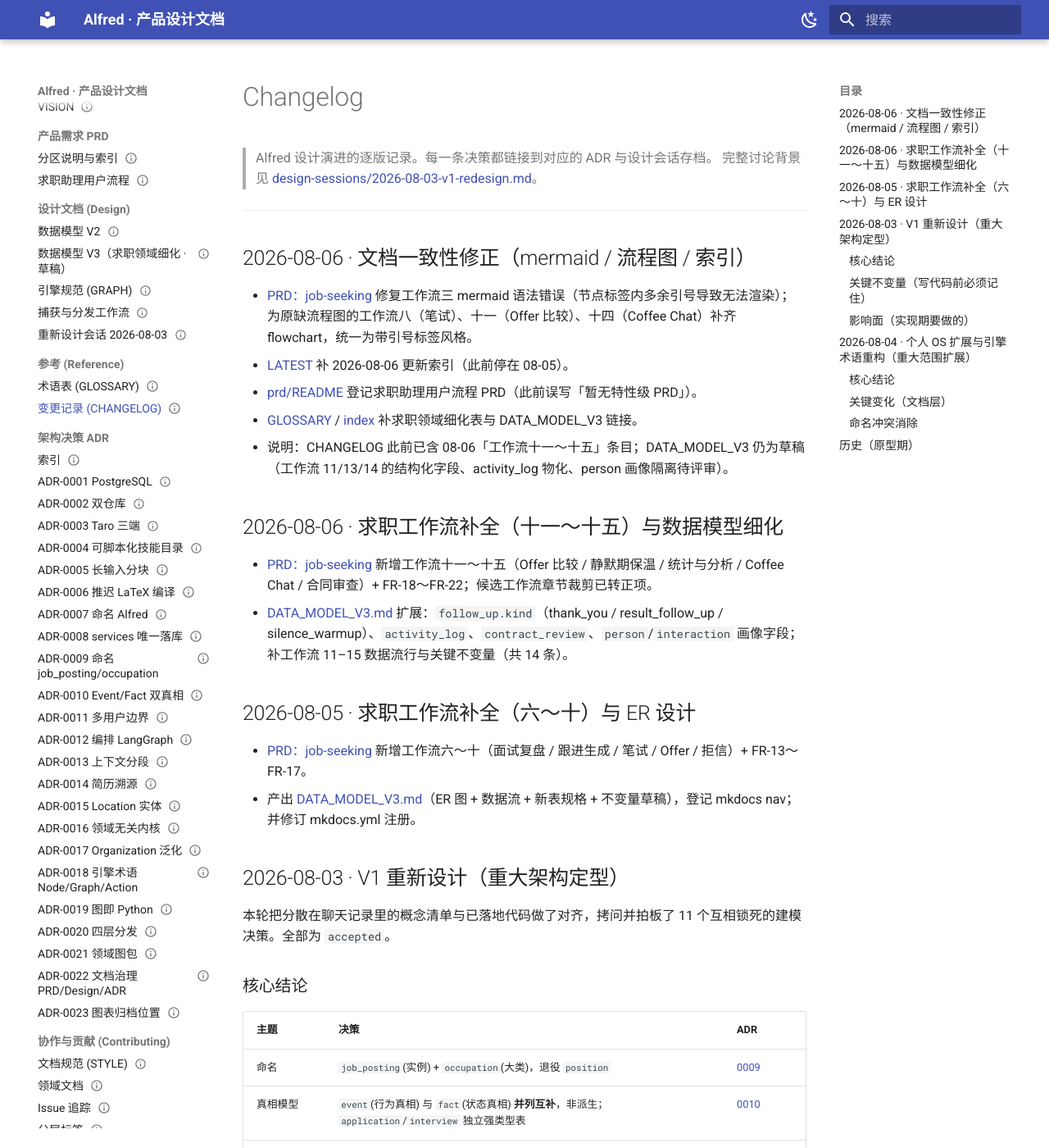
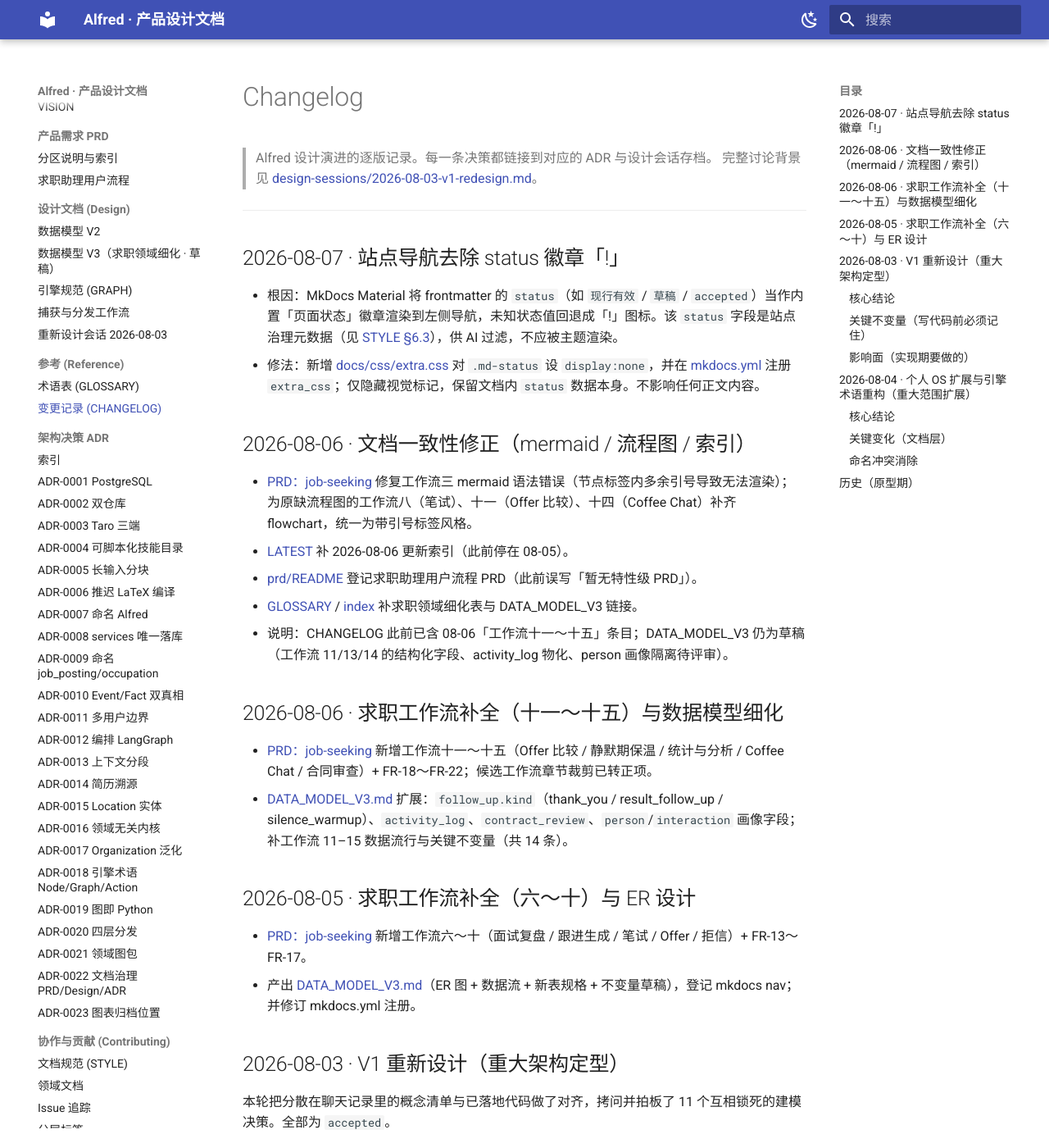
Before and after one commit to Gavin-OP/alfred-api, an MkDocs documentation site: the page built from docs/CHANGELOG.md, in a window 1280 px wide and 1400 px high. Shown: the whole window at 82% size. Built offline with MkDocs 1.6.1 and Material for MkDocs 9.7.7, drawn with Linux system fonts in a browser that asks for light colours.

Commit message:
📝 docs: Hide MkDocs Material status badge (!) in nav
- Add docs/css/extra.css to display:none the .md-status nav marker; register via extra_css in mkdocs.yml

- status frontmatter is governance metadata (STYLE 6.3) and is kept; only the visual icon is hidden

- CHANGELOG: add 2026-08-07 entry

```diff
--- a/docs/CHANGELOG.md
+++ b/docs/CHANGELOG.md
@@ -9,6 +9,10 @@ status: 现行有效
 > 完整讨论背景见 [design-sessions/2026-08-03-v1-redesign.md](./design-sessions/2026-08-03-v1-redesign.md)。
 
 ---
+
+## 2026-08-07 · 站点导航去除 status 徽章「!」
+- 根因：MkDocs Material 将 frontmatter 的 `status`（如 `现行有效` / `草稿` / `accepted`）当作内置「页面状态」徽章渲染到左侧导航，未知状态值回退成「!」图标。该 `status` 字段是站点治理元数据（见 [STYLE §6.3](../STYLE.md)），供 AI 过滤，不应被主题渲染。
+- 修法：新增 [docs/css/extra.css](./css/extra.css) 对 `.md-status` 设 `display:none`，并在 [mkdocs.yml](../mkdocs.yml) 注册 `extra_css`；仅隐藏视觉标记，保留文档内 `status` 数据本身。不影响任何正文内容。
 
 ## 2026-08-06 · 文档一致性修正（mermaid / 流程图 / 索引）
 - [PRD：job-seeking](./prd/job-seeking.md) 修复工作流三 mermaid 语法错误（节点标签内多余引号导致无法渲染）；为原缺流程图的工作流八（笔试）、十一（Offer 比较）、十四（Coffee Chat）补齐 flowchart，统一为带引号标签风格。
--- /dev/null
+++ b/docs/css/extra.css
@@ -0,0 +1,6 @@
+/* 隐藏 MkDocs Material 对 frontmatter `status` 字段自动生成的导航徽章。
+   `status` 是本站点治理元数据（见 STYLE §6.3），不应被主题渲染成导航里的「!」图标。
+   仅隐藏视觉标记，保留文档中的 status 数据本身。 */
+.md-status {
+  display: none !important;
+}
--- a/mkdocs.yml
+++ b/mkdocs.yml
@@ -40,6 +40,9 @@ markdown_extensions:
       anchor_linenums: true
   - toc:
       permalink: true
+
+extra_css:
+  - css/extra.css
 
 plugins:
   - search
```
